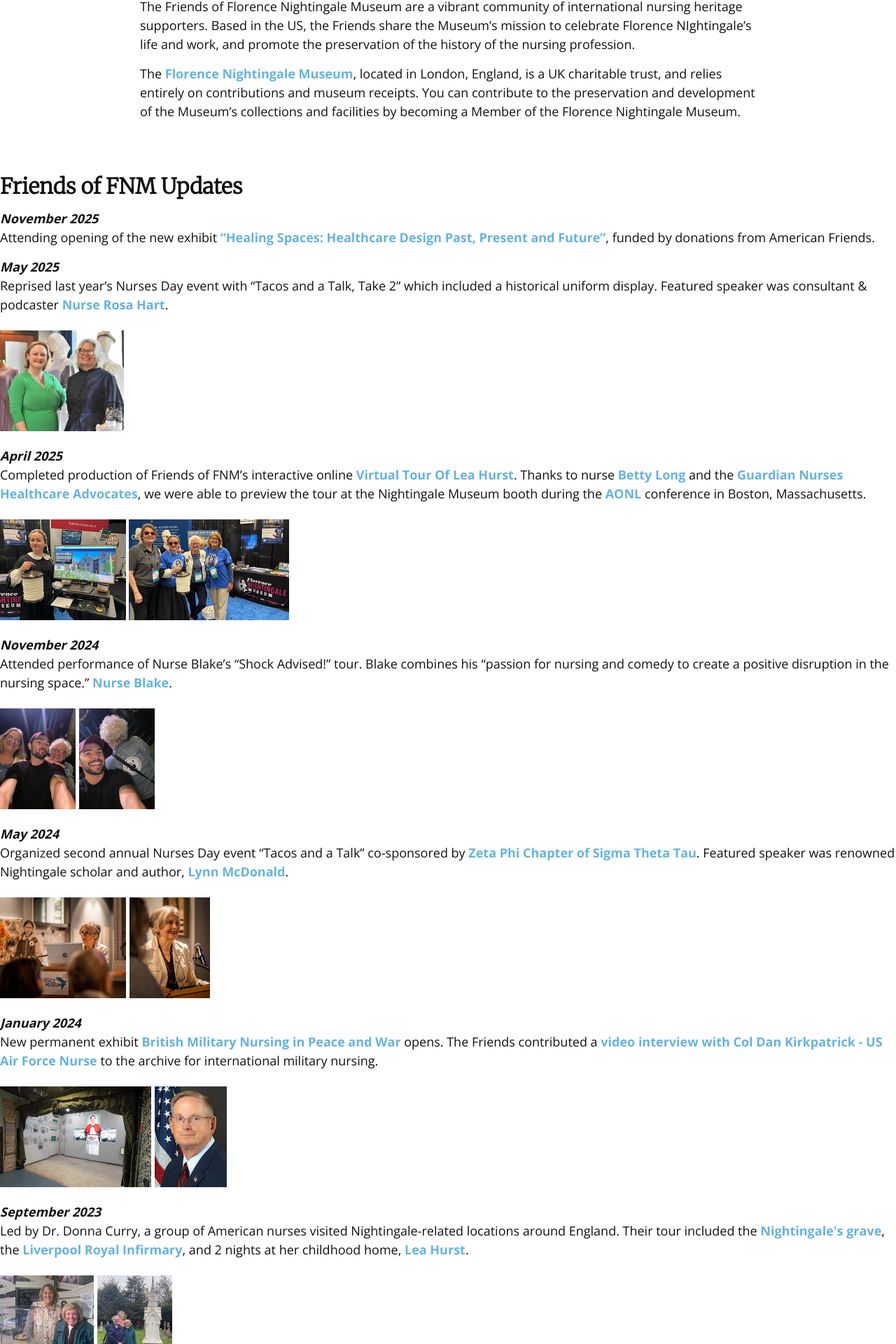
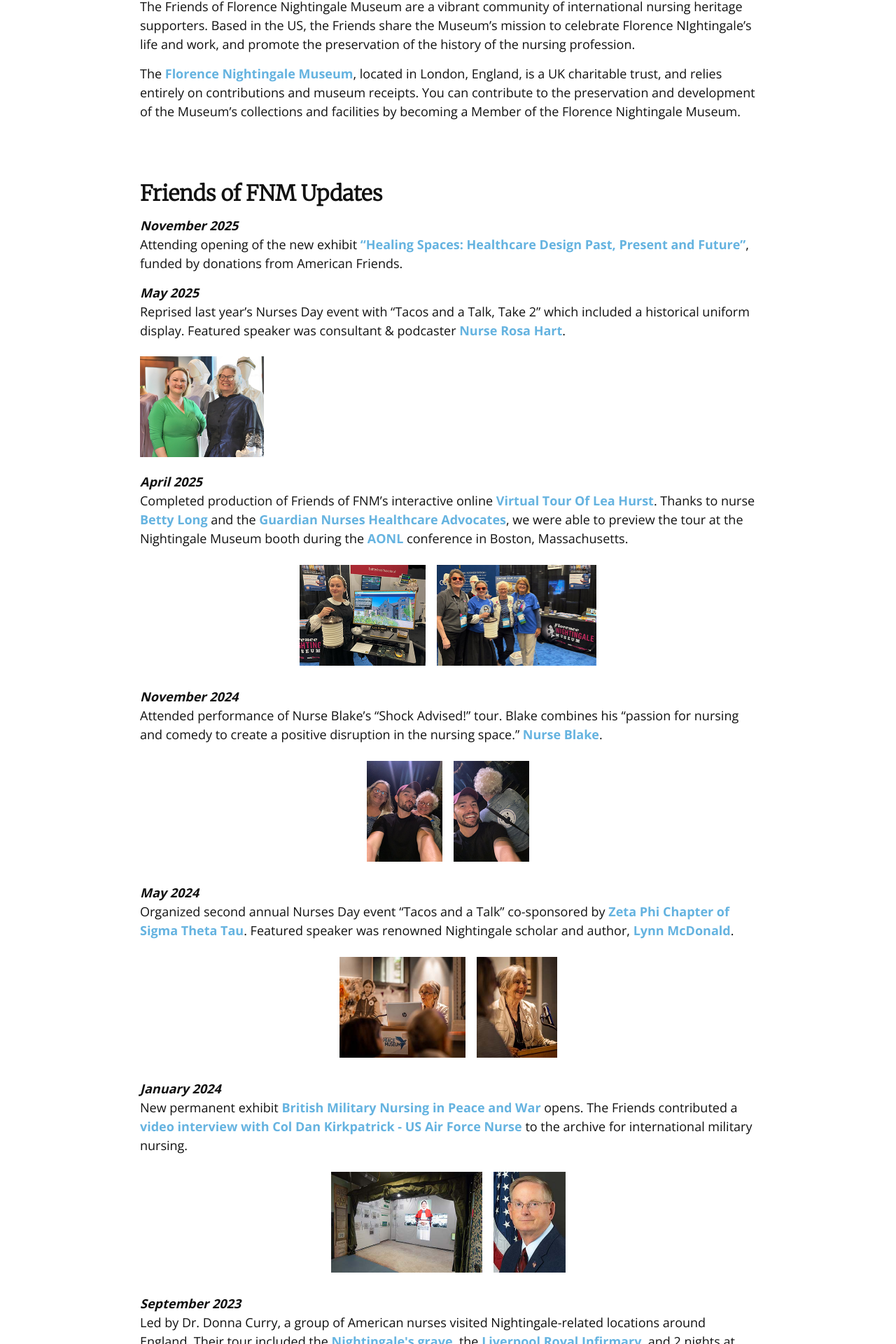
Before and after one commit to codefordayton/friendsoffnm.org, a Jekyll site: the page built from index.html, in a window 1280 px wide. Shown: the part 521-2441 px from the top of the page at 70% size. Built offline with Jekyll 4.4.1, drawn with Linux system fonts in a browser that asks for light colours; nearby versions of some CDN libraries.

Commit message:
Fix homepage updates section styling
- Wrap all friends update sections in a centered container to prevent breaking out of column
- Remove duplicate CSS definitions for friends-figure, friends-photo, and friends-caption
- Add proper flexbox layout for friends-gallery to ensure images display correctly
- Clean up orphaned CSS rules

This ensures the updates section stays within the proper column width and displays consistently.

```diff
--- a/css/main.scss
+++ b/css/main.scss
@@ -266,13 +266,8 @@ img.centered {
     grid-column: span 2;
   }
 }
-.friends-photo {
-  max-height: 144px;   /* controls on-screen height */
-  width: auto;         /* preserves aspect ratio */
-  max-width: 100%;     /* prevents overflow on small screens */
-  display: block;
-  margin-top: 0.5rem;
-}/*** IMPORT PARTIALS FROM 'SASS_DIR' (defaults to '_sass') ***/
+
+/*** IMPORT PARTIALS FROM 'SASS_DIR' (defaults to '_sass') ***/
 @import 'base', 'buttons', 'lists', 'forms', 'page-link-nav', 'components',
   'hackathon', 'syntax-highlighting', 'newsletter';
 
@@ -320,47 +315,17 @@ img.centered {
 .friends-figure:focus {
   box-shadow: 0 0 0 3px rgba(30,115,190,0.2);
 }
-/* add/append to your main stylesheet */
-.friends-figure {
-  position: relative;
-  display: inline-block; /* allows the figure to size to the thumbnail */
-  cursor: pointer;       /* indicates it is interactive */
-  outline: none;         /* keyboard focus will be styled separately if desired */
+
+/* gallery layout for multiple images */
+.friends-gallery {
+  display: flex;
+  flex-wrap: wrap;
+  gap: 1rem;
+  justify-content: center;
+  margin: 1rem 0;
+  max-width: 100%;
 }
 
-/* the thumbnail sizing you already have */
-.friends-photo {
-  max-height: 144px;
-  width: auto;
-  max-width: 100%;
-  display: block;
-  margin-top: 0.5rem;
+.friends-gallery .friends-figure {
+  flex: 0 1 auto;
 }
-
-/* hidden-by-default caption */
-.friends-caption {
-  display: none;
-  position: absolute;
-  left: 0.25rem;
-  right: 0.25rem;
-  bottom: 0.25rem;
-  background: rgba(0, 0, 0, 0.7); /* readable overlay */
-  color: #fff;
-  font-size: 0.75rem; /* small but readable; adjust if needed */
-  padding: 0.2rem 0.4rem;
-  border-radius: 3px;
-  line-height: 1.2;
-  text-align: center;
-  pointer-events: none; /* so clicks target the figure, not the caption */
-}
-
-/* shown when figure has the toggle class */
-.friends-figure.caption-visible .friends-caption {
-  display: block;
-  pointer-events: auto;
-}
-
-/* visible focus style for keyboard users */
-.friends-figure:focus {
-  box-shadow: 0 0 0 3px rgba(30,115,190,0.2);
-}
--- a/index.html
+++ b/index.html
@@ -15,6 +15,7 @@ Based in the US, the Friends share the  Museum’s mission to celebrate Florence
 The <a href="https://www.florence-nightingale.co.uk/">Florence Nightingale Museum</a>, located in London, England, is a UK charitable trust, and relies entirely on contributions and museum receipts. You can contribute to the preservation and development of the Museum’s collections and facilities by becoming a Member of the Florence Nightingale Museum.
   </p>
 </div>
+<div class="centered">
 <section id="friends-update">
   <h2>Friends of FNM Updates</h2>
   <p>
@@ -234,6 +235,7 @@ The <a href="https://www.florence-nightingale.co.uk/">Florence Nightingale Museu
     </figure>
   </div>
 </section>
+</div>
 
 <script> // A small script to toggle captions on click and handle keyboard activation.
 //
```
